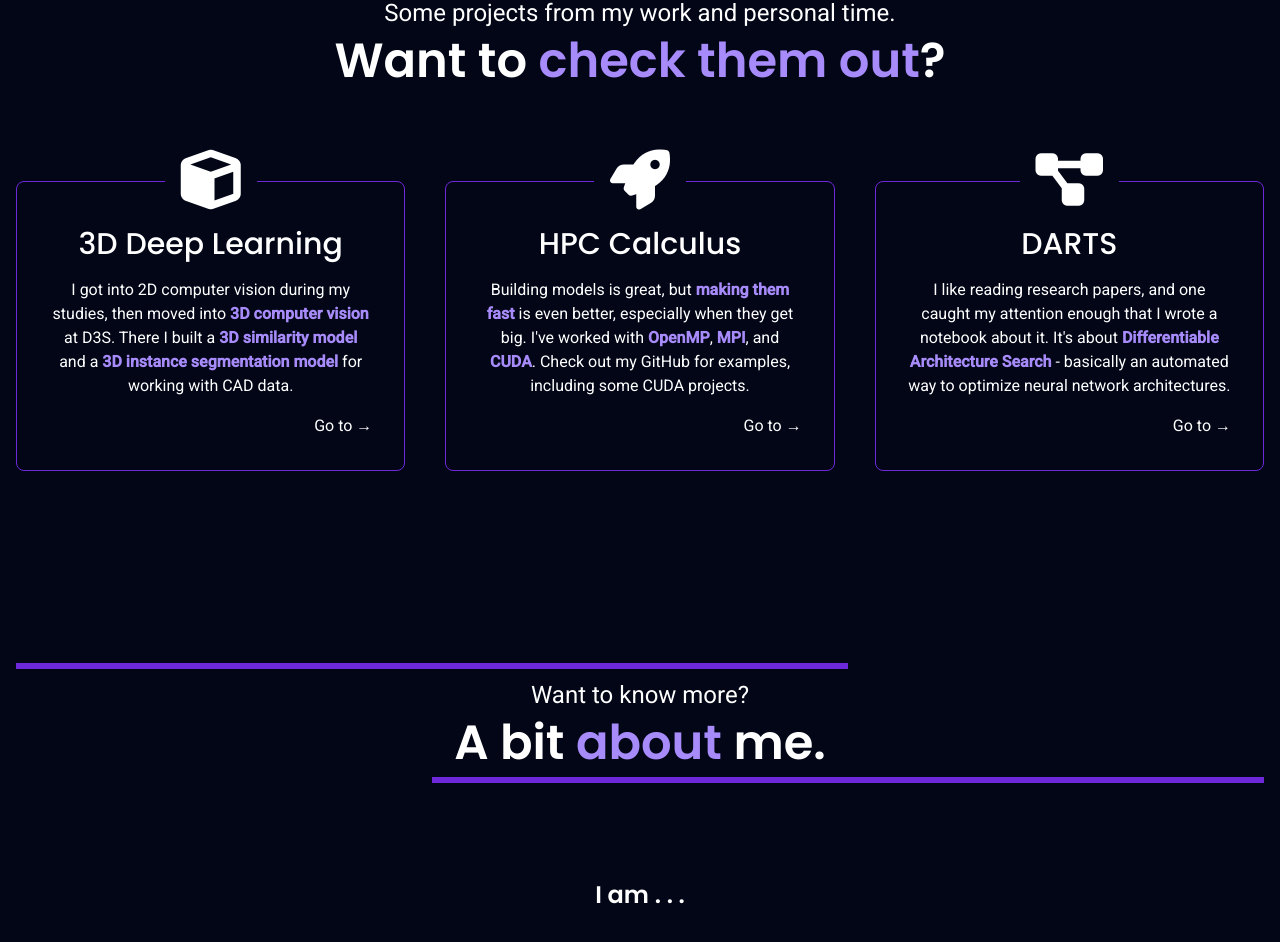
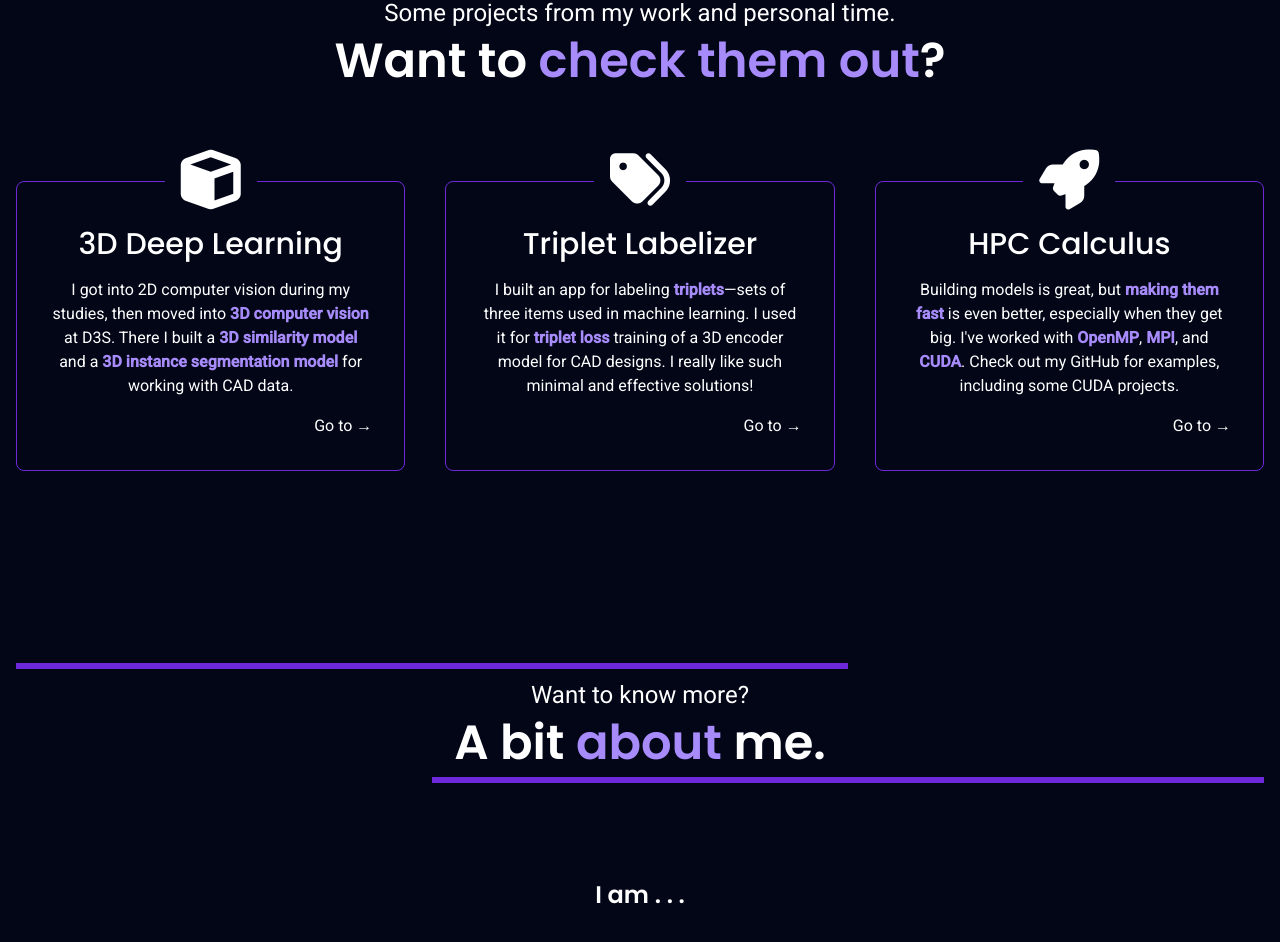
Before and after one commit to accoumar12/portfolio, a SvelteKit app: page / in a window 1280 px wide. Shown: the part 949-1891 px from the top of the page. Built offline with nearby package versions, Linux system fonts and the light colour scheme.

Commit message:
chore: add the labelizer project

```diff
--- a/src/components/Main.svelte
+++ b/src/components/Main.svelte
@@ -9,14 +9,14 @@
       icon: "fa-solid fa-cube",
     },
     {
+      href: "https://github.com/accoumar12/labelizer-back",
+      name: "Triplet Labelizer",
+      icon: "fa-solid fa-tags",
+    },
+    {
       href: "https://github.com/accoumar12/HPC-Cuda",
       name: "HPC Calculus",
       icon: "fa-solid fa-rocket",
-    },
-    {
-      href: "https://github.com/accoumar12/DARTS",
-      name: "DARTS",
-      icon: "fa-solid fa-diagram-project",
     },
   ];
 
@@ -103,6 +103,16 @@
       </Step>
       <Step step={steps[1]}>
         <p>
+          I built an app for labeling <strong class="text-violet-400"
+            >triplets</strong
+          >—sets of three items used in machine learning. I used it for
+          <strong class="text-violet-400">triplet loss</strong> training of a 3D
+          encoder model for CAD designs. I really like such minimal and effective
+          solutions!
+        </p>
+      </Step>
+      <Step step={steps[2]}>
+        <p>
           Building models is great, but <strong class="text-violet-400"
             >making them fast</strong
           >
@@ -111,15 +121,6 @@
           <strong class="text-violet-400">MPI</strong>, and
           <strong class="text-violet-400">CUDA</strong>. Check out my GitHub for
           examples, including some CUDA projects.
-        </p>
-      </Step>
-      <Step step={steps[2]}>
-        <p>
-          I like reading research papers, and one caught my attention enough
-          that I wrote a notebook about it. It's about <strong
-            class="text-violet-400"
-            >Differentiable Architecture Search
-          </strong> - basically an automated way to optimize neural network architectures.
         </p>
       </Step>
     </div>
```
